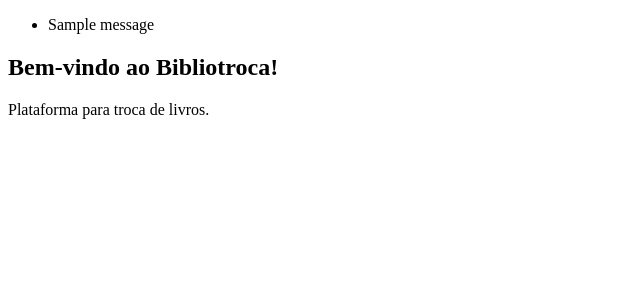
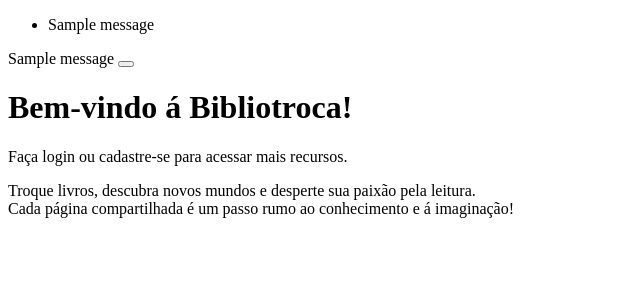
Before and after one commit to davirosa-debug/ProjetoPI, a Django app: page / in a window 1280 px wide. Shown: the part 26-326 px from the top of the page, without its empty margins (0-640 px from the left). Run offline with Django 5.2, Linux system fonts and the light colour scheme; tables that the repository leaves empty hold one stand-in row (values such as "Sample post"); one stand-in notice (Sample message) is shown.

Commit message:
bibliotroca/atualizaçao/urls/templates/views

```diff
--- a/projetoPI/bibliotroca/templates/base.html
+++ b/projetoPI/bibliotroca/templates/base.html
@@ -9,7 +9,7 @@
         <a href="{% url 'livros' %}">Livros</a>
         {% if user.is_authenticated %}
             <a href="{% url 'cadastrar_livro' %}">Cadastrar Livro</a>
-        <a href="{% url 'sessao' %}">Sessão</a>
+
             <a href="{% url 'sair' %}">Sair</a>
         {% else %}
             <a href="{% url 'cadastrar' %}">Cadastrar</a>
@@ -25,6 +25,10 @@
         </ul>
     {% endif %}
 
-    {% block content %}{% endblock %}
+    <div class="container">
+        {% block content %}
+
+        {% endblock %}
+    </div>
 </body>
 </html>
--- a/projetoPI/bibliotroca/templates/cadastro.html
+++ b/projetoPI/bibliotroca/templates/cadastro.html
@@ -10,7 +10,8 @@
     <form method="POST">
         {% csrf_token %}
         <label for="nome">Nome Completo:</label>
-        <input type="text" id="nome" name="nome" required>
+        <input type="text" class="form-control" id="nome" name="nome" minlength="4" pattern="^[^\d\s]+\s+[^\d\s]+.*$" title="O nome completo deve conter pelo menos um espaço e não pode incluir números." required>
+        <small class="form-text text-muted">Por favor, insira seu nome completo (com pelo menos um espaço e sem números).</small>
 
         <label for="email">E-mail:</label>
         <input type="email" id="email" name="email" required>
--- a/projetoPI/bibliotroca/templates/detalhes_livro.html
+++ b/projetoPI/bibliotroca/templates/detalhes_livro.html
@@ -6,7 +6,7 @@
     <h1>{{ livro.nome }}</h1>
     <img src="{{ livro.foto.url }}" alt="{{ livro.nome }}" style="max-width: 100px;">
     <p>Gênero: {{ livro.genero }}</p>
-    <p>Postado por: {{ livro.usuario.username }}</p>
+    <p>Postado por: {{ livro.usuario.nome_completo }}</p>
 
     {% if livro.detalhes %}
         <h2>Detalhes</h2>
@@ -22,7 +22,7 @@
     <div class="chat">
         {% for mensagem in mensagens %}
         <p>
-            <strong>{{ mensagem.usuario_remetente.username }}:</strong> {{ mensagem.conteudo }}
+            <strong>{{ mensagem.usuario_remetente.nome_completo }}:</strong> {{ mensagem.conteudo }}
             {% if mensagem.usuario_destinatario == user and not mensagem.lida %}
                 (Não lida)
             {% endif %}
--- a/projetoPI/bibliotroca/templates/home.html
+++ b/projetoPI/bibliotroca/templates/home.html
@@ -1,8 +1,27 @@
+
 {% extends 'base.html' %}
 
-{% block title %}Home - Bibliotroca{% endblock %}
+{% block content %}
+    <div class="container">
+        {% if messages %}
+            {% for message in messages %}
+                <div class="alert alert-{{ message.tags }} alert-dismissible fade show" role="alert">
+                    {{ message }}
+                    <button type="button" class="btn-close" data-bs-dismiss="alert" aria-label="Close"></button>
+                </div>
+            {% endfor %}
+        {% endif %}
 
-{% block content %}
-    <h2>Bem-vindo ao Bibliotroca!</h2>
-    <p>Plataforma para troca de livros.</p>
+        {% if user.is_authenticated %}
+            <h1>Bem-vindo(a), {% if user.nome_completo %}{{ user.nome_completo }}{% else %}{{ user.username }}{% endif %}!</h1>
+            <p>Um livro trocado é uma nova história compartilhada.</p>
+        {% else %}
+            <h1>Bem-vindo á Bibliotroca!</h1>
+            <p>Faça login ou cadastre-se para acessar mais recursos.</p>
+            <p> Troque livros, descubra novos mundos e desperte sua paixão pela leitura.<br>
+                Cada página compartilhada é um passo rumo ao conhecimento e á imaginação! </p>
+        {% endif %}
+
+
+    </div>
 {% endblock %}
--- a/projetoPI/bibliotroca/urls.py
+++ b/projetoPI/bibliotroca/urls.py
@@ -6,7 +6,7 @@ urlpatterns = [
     path('', views.home, name='home'),
     path('cadastrar/', views.cadastrar, name='cadastrar'),
     path('logar/', views.logar, name='logar'),
-    path('sessao/', views.sessao, name='sessao'),
+
     path('sair/', views.sair, name='sair'),
     path('cadastrar_livro/', views.cadastrar_livro, name='cadastrar_livro'),
     path('livros/', views.livros, name='livros'),
--- a/projetoPI/bibliotroca/views.py
+++ b/projetoPI/bibliotroca/views.py
@@ -41,15 +41,13 @@ def logar(request):
         user = authenticate(request, username=email, password=senha)
         if user is not None:
             login(request, user)
-            return redirect("sessao")
+            return redirect("home")
         else:
             return render(request, "registration/login.html", {"error": "E-mail ou senha inválidos"})
 
     return render(request, "registration/login.html")
 
-@login_required
-def sessao(request):
-    return render(request, "sessao.html")
+
 
 def sair(request):
     logout(request)
--- a/projetoPI/projetoPI/settings.py
+++ b/projetoPI/projetoPI/settings.py
@@ -130,3 +130,5 @@ DEFAULT_AUTO_FIELD = 'django.db.models.BigAutoField'
 
 
 AUTH_USER_MODEL = "bibliotroca.Usuario"
+
+LOGIN_REDIRECT_URL = '/home/'
--- a/projetoPI/projetoPI/urls.py
+++ b/projetoPI/projetoPI/urls.py
@@ -19,11 +19,13 @@ from django.urls import path
 from django.urls import path,include
 from django.conf import settings
 from django.conf.urls.static import static
+from bibliotroca import views
 
 urlpatterns = [
     path('admin/', admin.site.urls),
 ]
 urlpatterns = [
     path('', include('bibliotroca.urls')),
+     path('home/', views.home, name="home"),
     path('accounts/', include('django.contrib.auth.urls'))
 ]+ static(settings.MEDIA_URL, document_root=settings.MEDIA_ROOT)
```
Also changed, not shown: projetoPI/bibliotroca/templates/sessao.html (deleted, +0 -9 lines), projetoPI/db.sqlite3. Lines whose indentation alone changed are shown as unchanged.
